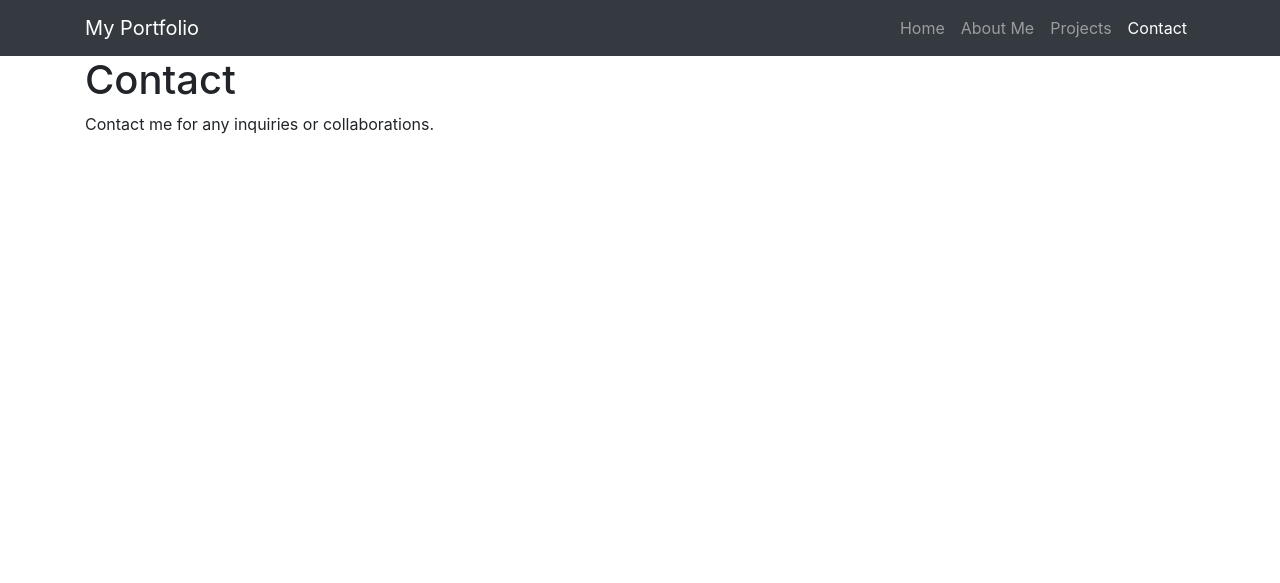
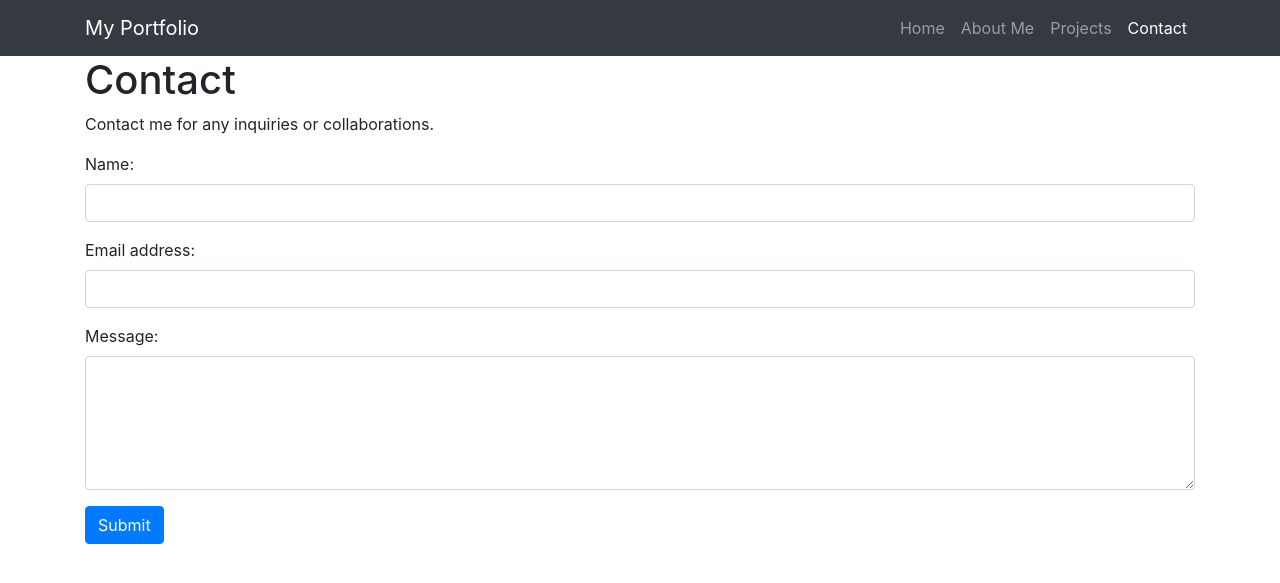
Before and after one commit to d3cod3rgn3d/Resume, a Flask app: page /contact in a window 1280 px wide. Shown: the top 583 px of the page. Run offline with Flask 3, Linux system fonts and the light colour scheme; some libraries are stand-ins or nearby versions.

Commit message:
added form submission

```diff
--- a/templates/contact.html
+++ b/templates/contact.html
@@ -36,6 +36,23 @@
     <div class="container">
         <h1>Contact</h1>
         <p>Contact me for any inquiries or collaborations.</p>
+
+        <!-- Contact Form -->
+        <form action="/submit_form" method="POST">
+            <div class="form-group">
+                <label for="name">Name:</label>
+                <input type="text" class="form-control" id="name" name="name" required>
+            </div>
+            <div class="form-group">
+                <label for="email">Email address:</label>
+                <input type="email" class="form-control" id="email" name="email" required>
+            </div>
+            <div class="form-group">
+                <label for="message">Message:</label>
+                <textarea class="form-control" id="message" name="message" rows="5" required></textarea>
+            </div>
+            <button type="submit" class="btn btn-primary">Submit</button>
+        </form>
     </div>
 
     <!-- Bootstrap JS -->
```
